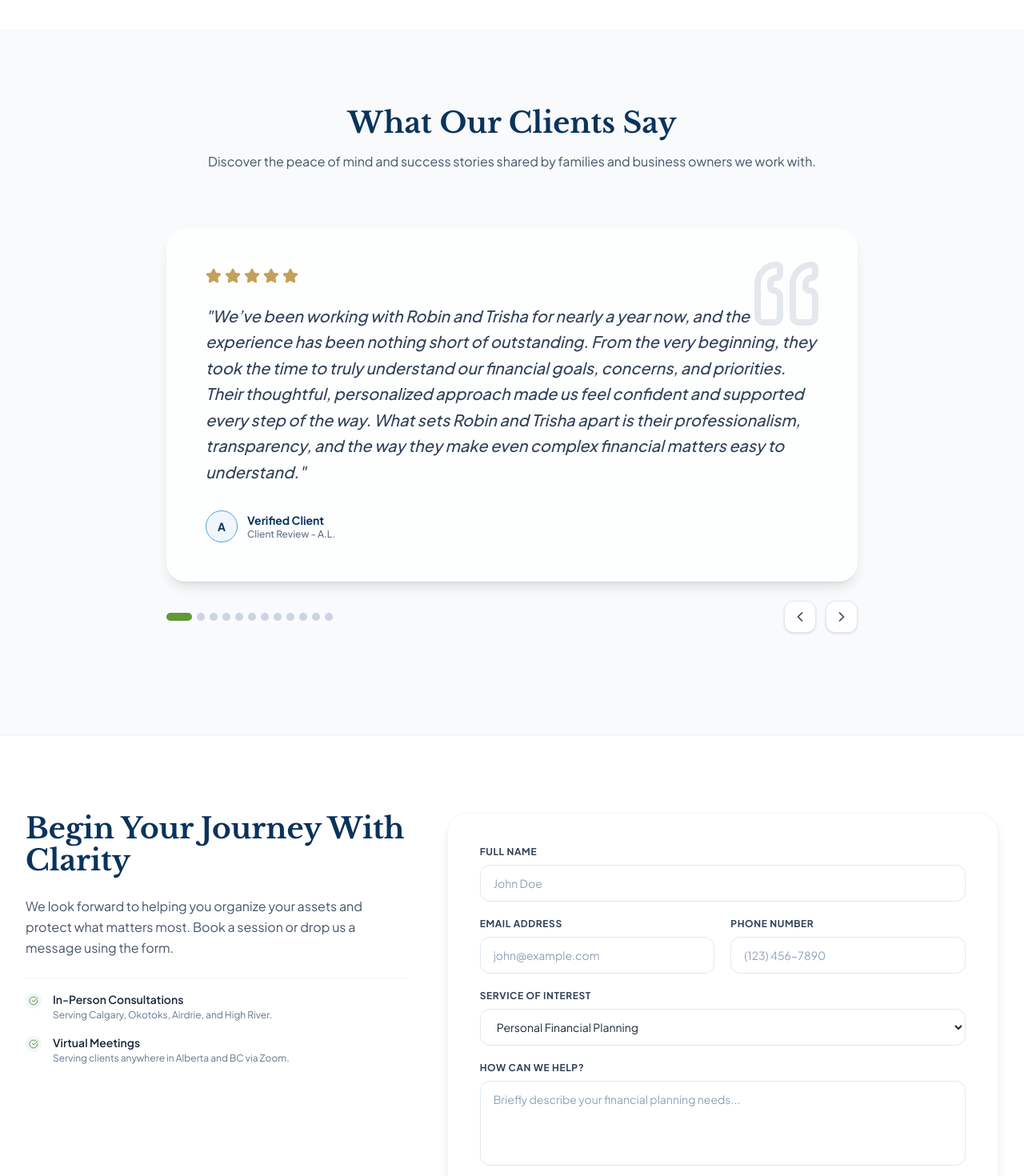
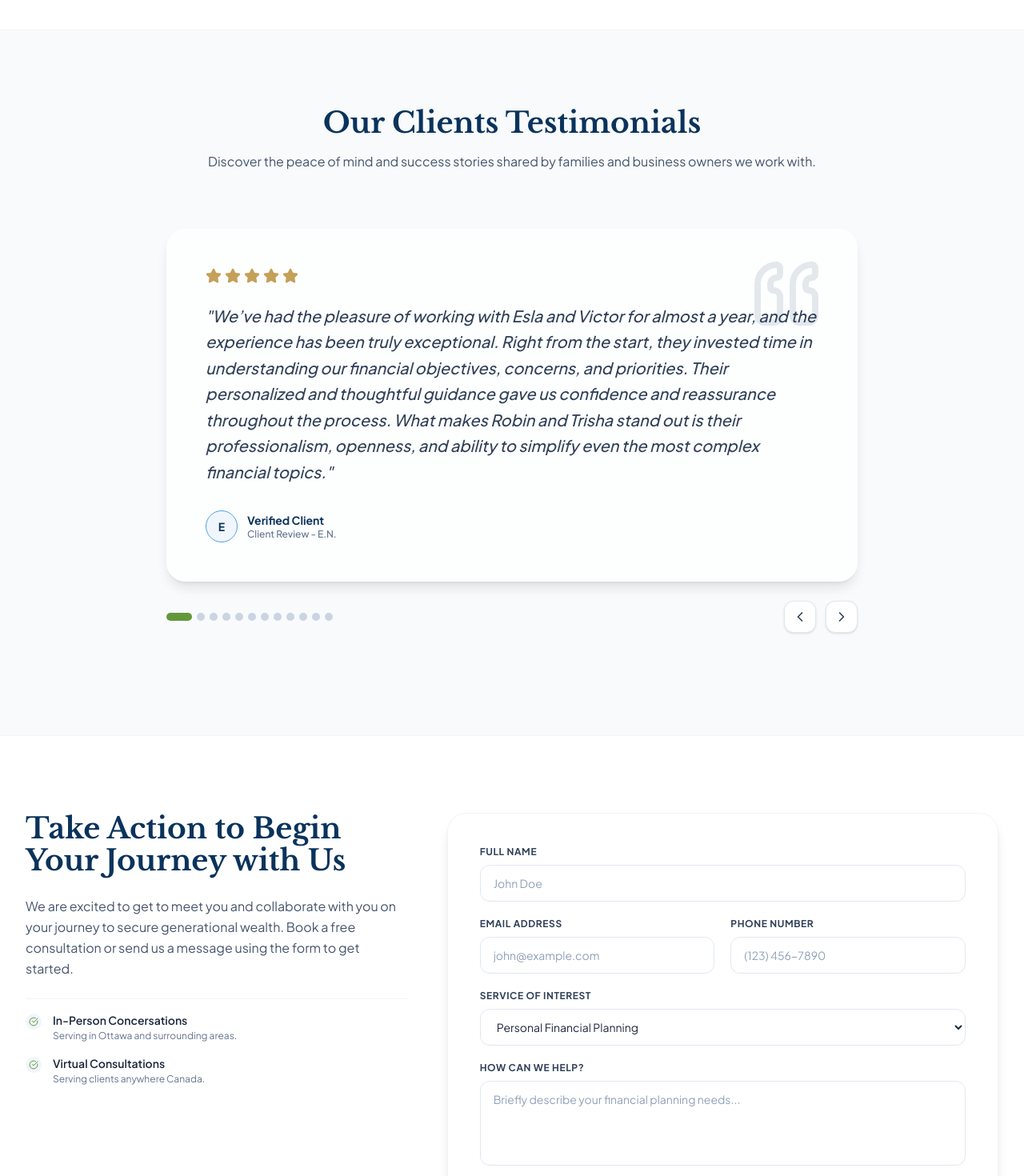
Before and after one commit to notFraps/SelasSecure-Frontend, a Next.js app: page / in a window 1280 px wide. Shown: the part 1680-3150 px from the top of the page at 80% size. Built offline with nearby package versions, Linux system fonts and the light colour scheme.

Commit message:
updated text

```diff
--- a/src/app/book-now/page.tsx
+++ b/src/app/book-now/page.tsx
@@ -71,11 +71,13 @@ export default function BookNow() {
                 Book an Appointment
               </h1>
               <p className="text-sm text-slate-600 leading-relaxed">
-                Take the next step toward your financial goals. Whether you’re
-                planning for retirement, growing your investments, or exploring
-                insurance solutions, we are here to help. Let’s build a strategy
-                that’s right for you, one that reflects your values and
-                ambitions.
+                For individuals, families, and businesses alike, our commitment
+                is simple: helping you achieve financial security today while
+                creating generational wealth for tomorrow. Through bespoke
+                financial, investment, insurance, and business planning
+                strategies, we help you build, protect, and grow what matters
+                most. Contact us today and let&apos;s build a strategy
+                that&apos;s as unique as your vision for the future.
               </p>
 
               <div className="space-y-4 pt-4 border-t border-slate-100">
--- a/src/app/page.tsx
+++ b/src/app/page.tsx
@@ -198,7 +198,7 @@ export default function Home() {
           <div className="mx-auto max-w-7xl px-4 sm:px-6 lg:px-8">
             <div className="text-center space-y-4 max-w-3xl mx-auto mb-10">
               <h2 className="text-3xl font-bold md:text-4xl font-serif text-brand-blue">
-                What Our Clients Say
+                Our Clients Testimonials
               </h2>
               <p className="text-slate-600">
                 Discover the peace of mind and success stories shared by
@@ -217,12 +217,13 @@ export default function Home() {
               {/* Text Info */}
               <div className="lg:col-span-5 space-y-6">
                 <h2 className="text-3xl font-bold md:text-4xl font-serif text-brand-blue">
-                  Begin Your Journey With Clarity
+                  Take Action to Begin Your Journey with Us
                 </h2>
                 <p className="text-slate-600 leading-relaxed">
-                  We look forward to helping you organize your assets and
-                  protect what matters most. Book a session or drop us a message
-                  using the form.
+                  We are excited to get to meet you and collaborate with you on
+                  your journey to secure generational wealth. Book a free
+                  consultation or send us a message using the form to get
+                  started.
                 </p>
 
                 <div className="space-y-4 pt-4 border-t border-slate-100">
@@ -232,10 +233,10 @@ export default function Home() {
                     </div>
                     <div>
                       <p className="text-sm font-semibold text-slate-800">
-                        In-Person Consultations
+                        In-Person Concersations
                       </p>
                       <p className="text-xs text-slate-500 mt-0.5">
-                        Serving Calgary, Okotoks, Airdrie, and High River.
+                        Serving in Ottawa and surrounding areas.
                       </p>
                     </div>
                   </div>
@@ -245,10 +246,10 @@ export default function Home() {
                     </div>
                     <div>
                       <p className="text-sm font-semibold text-slate-800">
-                        Virtual Meetings
+                        Virtual Consultations
                       </p>
                       <p className="text-xs text-slate-500 mt-0.5">
-                        Serving clients anywhere in Alberta and BC via Zoom.
+                        Serving clients anywhere Canada.
                       </p>
                     </div>
                   </div>
--- a/src/components/TestimonialsSlider.tsx
+++ b/src/components/TestimonialsSlider.tsx
@@ -6,52 +6,52 @@ import { ChevronLeft, ChevronRight, Quote, Star } from "lucide-react";
 export default function TestimonialsSlider() {
   const testimonials = [
     {
-      text: "We’ve been working with Robin and Trisha for nearly a year now, and the experience has been nothing short of outstanding. From the very beginning, they took the time to truly understand our financial goals, concerns, and priorities. Their thoughtful, personalized approach made us feel confident and supported every step of the way. What sets Robin and Trisha apart is their professionalism, transparency, and the way they make even complex financial matters easy to understand.",
-      author: "A.L.",
+      text: "We’ve had the pleasure of working with Esla and Victor for almost a year, and the experience has been truly exceptional. Right from the start, they invested time in understanding our financial objectives, concerns, and priorities. Their personalized and thoughtful guidance gave us confidence and reassurance throughout the process. What makes Robin and Trisha stand out is their professionalism, openness, and ability to simplify even the most complex financial topics.",
+      author: "E.N.",
     },
     {
-      text: "Trisha helped me find affordable life insurance that fit my needs perfectly and also made the process very easy. She answered all my questions and concerns and I signed up with confidence thanks to her!",
-      author: "S.M.",
+      text: "Esla guided me to the right life insurance plan that was both affordable and perfectly suited to my needs, while making the entire process simple and stress-free. He addressed every question and concern I had, and thanks to his support, I enrolled with complete confidence.",
+      author: "V.A.",
     },
     {
-      text: "Both my husband and I have had the pleasure doing business with Trisha and she was awesome! Super accommodating and even drove all the way to Cochrane several times to meet so we wouldn’t have to disrupt our childrens schedule. Definitely 5 star treatment.",
-      author: "K.S.M.",
+      text: "Both my husband and I have truly enjoyed working with Esla, and he was fantastic! He went out of his way to accommodate us, even driving to Cochrane multiple times so our children’s routine wouldn’t be interrupted. It felt like genuine five‑star service from start to finish.",
+      author: "M.K.",
     },
     {
-      text: "Robin and Trisha helped us get clarity in areas that were unclear, then helped put together a plan that moved us towards our goal. They're amazing to work with!",
-      author: "C.B.",
+      text: "Victor and Monique gave us clarity in areas we struggled to understand and then worked with us to build a plan that moved us closer to our goals. They’re truly wonderful partners to collaborate with!",
+      author: "D.M.",
     },
     {
-      text: "Trisha is so patient, knowledgeable and helpful!!! She has met us in Calgary multiple times, she has answered our questions (sometimes the same ones!) over and over and always given sound, thoughtful advice. She is very accommodating and really cares about her clients - I highly recommend her to everyone I know.",
-      author: "C.H.",
+      text: "Esla is incredibly patient, knowledgeable, and supportive! He has met with us in Calgary several times, always taking the time to answer our questions—even when we asked the same ones repeatedly—with thoughtful, reliable advice. His accommodating nature and genuine care for his clients truly stand out, and I recommend him wholeheartedly to everyone I know.",
+      author: "G.O.",
     },
     {
-      text: "Trisha is on top of it, when I ask questions I get quick replies, never disappointed.",
-      author: "L.K.",
+      text: "Esla is always prompt and reliable—whenever I reach out with questions, he responds quickly and consistently, leaving me completely satisfied.",
+      author: "M.O.",
     },
     {
-      text: "I have switched my RESP Advisor to Robin Choi. He was thorough and detailed in his explanations, and I appreciated how clearly he identified which product was the most suitable for me. I also plan to consult with him regarding other financial products.",
-      author: "G.R.",
+      text: "I recently switched my RESP advisor to Victor, and the experience has been excellent. He provided thorough, detailed explanations and clearly identified the product that best suited my needs. I truly valued his clarity, and I also look forward to consulting with him on other financial products in the future.",
+      author: "O.O.",
     },
     {
-      text: "Trisha has been a fantastic support over many years helping me plan and providing options for my family. She truly wants to help her clients reach their goals and is fast and friendly.",
-      author: "C.H. (Calgary)",
+      text: "Esla has been an incredible support over the years, guiding me with thoughtful planning and presenting options that truly fit my family’s needs. He genuinely cares about helping his clients achieve their goals, and his quick, friendly approach makes the experience seamless.",
+      author: "S.C.",
     },
     {
-      text: "Trisha is professional and cares about her clients!",
-      author: "T.W.",
+      text: "Victor is highly professional and genuinely dedicated to his clients!",
+      author: "E.A.",
     },
     {
-      text: "Trisha was very helpful and understanding of our needs. She spent many hours helping us make the right decision for now and for the future.",
-      author: "J.J.",
+      text: "Audrey was incredibly supportive and attentive to our needs. She dedicated many hours to guiding us toward the right choice—both for our present situation and for the future ahead.",
+      author: "C.O.",
     },
     {
-      text: "I am incredibly grateful to have Robin as my Financial Advisor guiding me on my financial journey. From the moment we started working together, I was impressed by his professionalism and genuine care for my financial well-being. He took the time to understand my goals and suggested a strategy that fits my situation.",
-      author: "D.B.",
+      text: "I feel truly fortunate to have Monique as my financial advisor, guiding me throughout my financial journey. From the very beginning, her professionalism and genuine concern for my financial well‑being stood out. She took the time to understand my goals and recommended a strategy that was perfectly suited to my situation.",
+      author: "I.E.",
     },
     {
-      text: "Trisha is a person of high integrity and always works in her clients' best interests. She doesn't attempt to oversell, keeping her clients' needs as her priority. As a mortgage broker, when my clients ask for a trusted licensed insurance advisor I recommend Trisha to them with 100% confidence.",
-      author: "V.L.",
+      text: "Glory is a professional of great integrity who consistently puts her clients’ best interests first. She never tries to oversell, always keeping her clients’ needs as her top priority. As a mortgage broker, whenever my clients ask for a trusted, licensed insurance advisor, I recommend Trisha with complete confidence.",
+      author: "D.T.",
     },
   ];
 
@@ -91,7 +91,7 @@ export default function TestimonialsSlider() {
         {/* Testimonial Content */}
         <div className="min-h-[160px] flex flex-col justify-between">
           <p className="text-lg md:text-xl text-slate-700 leading-relaxed font-medium italic">
-            "{testimonials[currentIndex].text}"
+            &quot;{testimonials[currentIndex].text}&quot;
           </p>
           <div className="mt-8 flex items-center gap-3">
             <div className="h-10 w-10 rounded-full bg-brand-muted border border-brand-lightblue flex items-center justify-center font-bold text-brand-blue text-sm">
```
